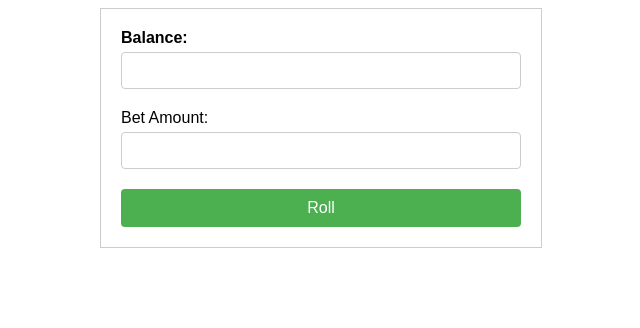
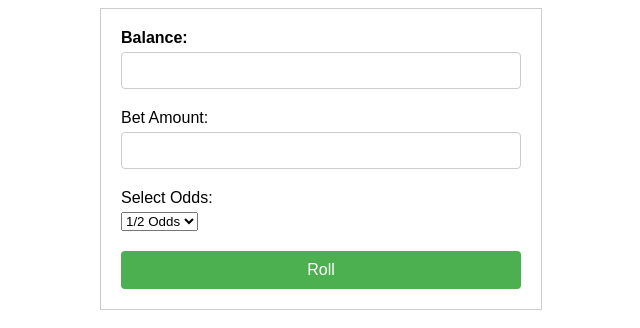
Before and after one commit to RandomDemon/casino.github.io, a plain HTML site: page index.html in a window 1280 px wide. Shown: the whole page, without its empty margins (319-959 px from the left). Drawn offline with Linux system fonts and the light colour scheme.

Commit message:
Update index.html

```diff
--- a/index.html
+++ b/index.html
@@ -14,6 +14,15 @@
       <label for="bet">Bet Amount:</label>
       <input type="number" id="bet">
     </div>
+    <div class="input-group">
+      <label for="odds">Select Odds:</label>
+      <select id="odds">
+        <option value="0.5">1/2 Odds</option>
+        <option value="0.333">1/3 Odds</option>
+        <option value="0.25">1/4 Odds</option>
+        <option value="0.2">1/5 Odds</option>
+      </select>
+    </div>
     <button class="roll-button">Roll</button>
   </div>
 </body>
```
